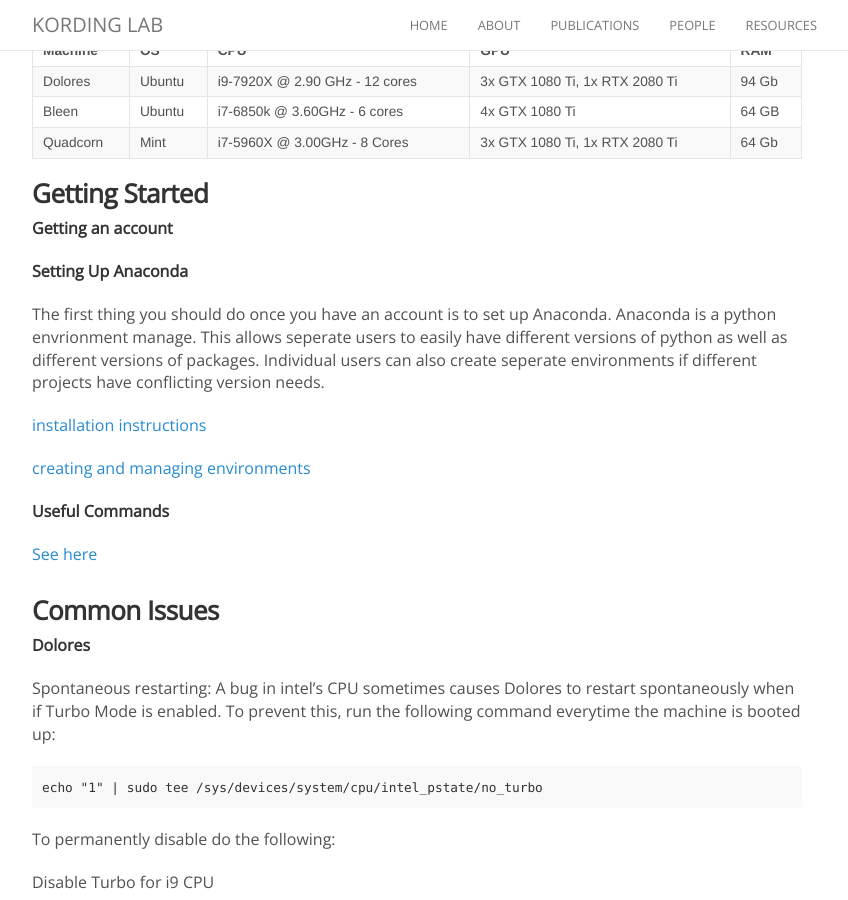
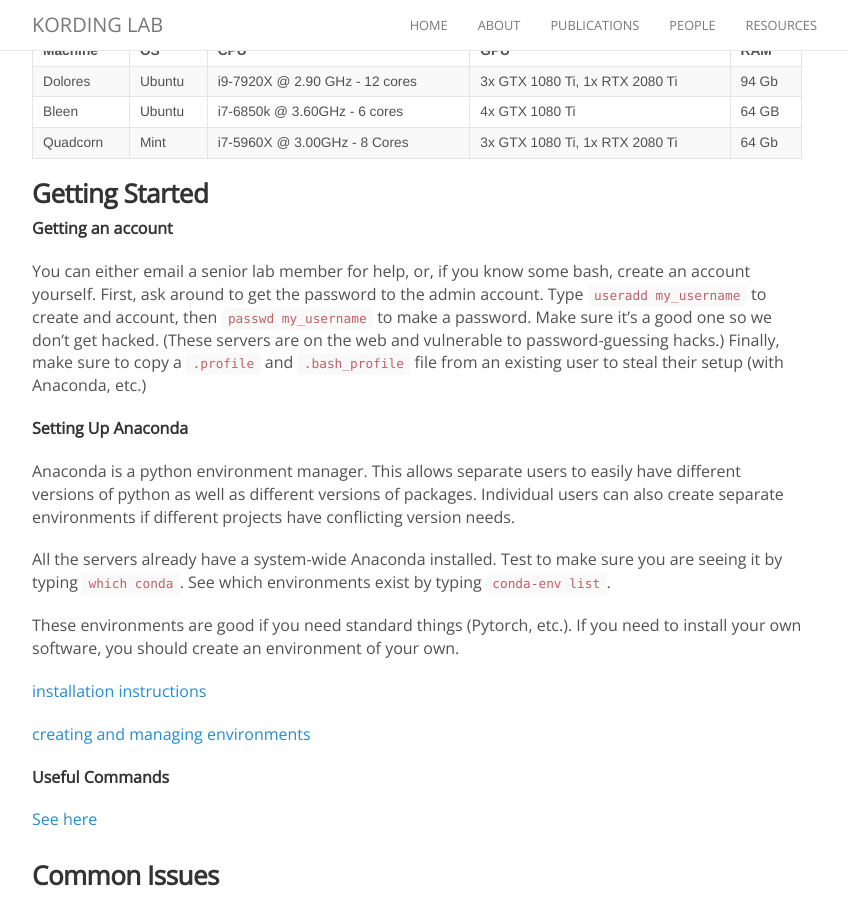
Before and after one commit to KordingLab/KordingLab.github.io, a Jekyll site: the page built from _posts/2019-11-20-intro-resources.md, in a window 1280 px wide and 900 px high, scrolled down 324 px. Shown: the whole window, without its empty margins (223-1071 px from the left). Built offline with Jekyll 4.4.1, drawn with Linux system fonts in a browser that asks for light colours; nearby versions of some CDN libraries; comment, search, counter and statistics services are not loaded.

Commit message:
how to create an account

```diff
--- a/_posts/2019-11-20-intro-resources.md
+++ b/_posts/2019-11-20-intro-resources.md
@@ -19,10 +19,22 @@ We currently have three local machines named Bleen, Dolores, and Quadcorn.
 
 **Getting an account**
 
+You can either email a senior lab member for help, or, if you know some bash, create an account yourself.
+First, ask around to get the password to the admin account. Type `useradd my_username` to create
+and account, then `passwd my_username` to make a password. Make sure it's a good one so we don't get hacked.
+(These servers are on the web and vulnerable to password-guessing hacks.)
+Finally, make sure to copy a `.profile` and `.bash_profile` file from an existing user to steal their setup (with Anaconda, etc.)
 
 **Setting Up Anaconda**
 
-The first thing you should do once you have an account is to set up Anaconda. Anaconda is a python envrionment manage. This allows seperate users to easily have different versions of python as well as different versions of packages. Individual users can also create seperate environments if different projects have conflicting version needs.
+Anaconda is a python environment manager. This allows separate users to easily have different versions of python as well as different versions of packages.
+Individual users can also create separate environments if different projects have conflicting version needs.
+
+All the servers already have a system-wide Anaconda installed. Test to make sure you are seeing it
+by typing `which conda`. See which environments exist by typing `conda-env list`.
+
+These environments are good if you need standard things (Pytorch, etc.).
+If you need to install your own software, you should create an environment of your own.
 
 [installation instructions](https://docs.anaconda.com/anaconda/install/linux/)
 
```
